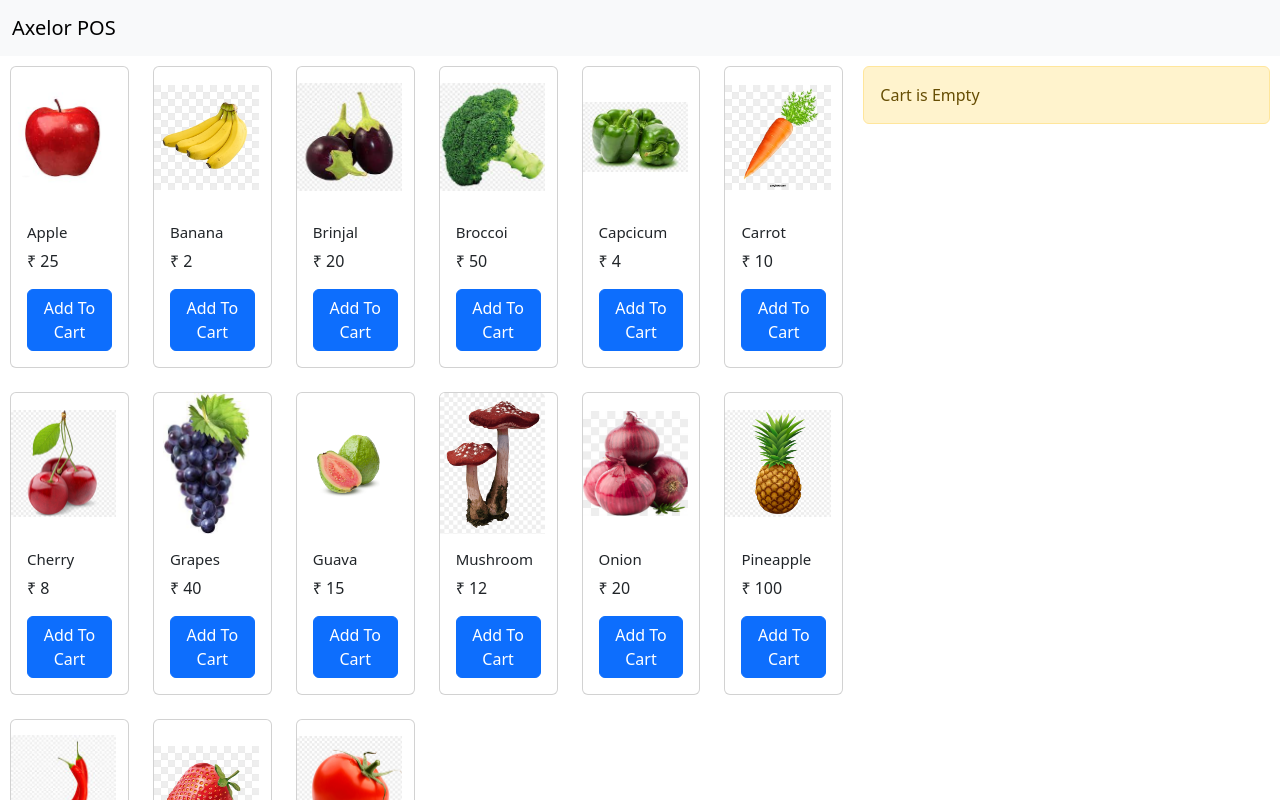
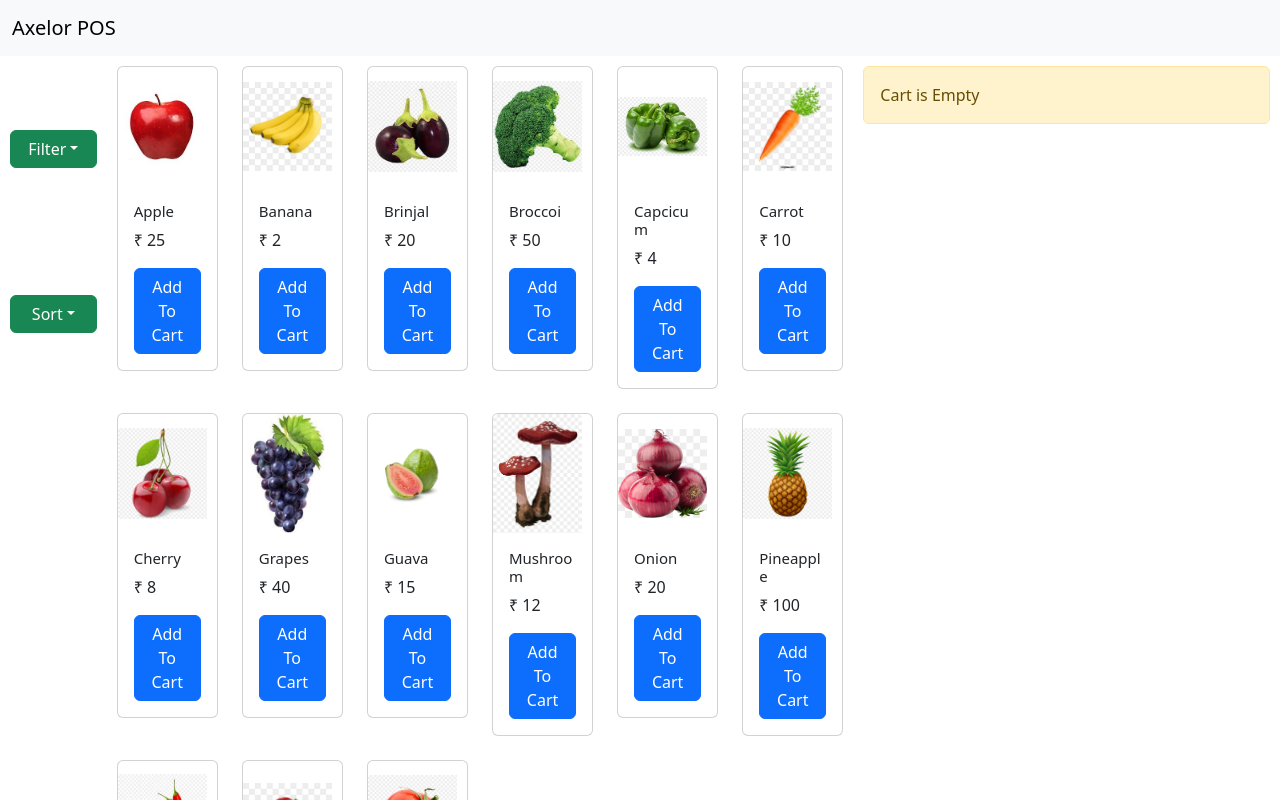
Before and after one commit to kanishkadeo27/Axelor-React, a React (Create React App) app in the folder posapp/: page / in a window 1280 px wide. Shown: the top 800 px of the page. Built offline with nearby package versions, Linux system fonts and the light colour scheme.

Commit message:
added sort and filter functionalities

```diff
--- /dev/null
+++ b/posapp/src/components/Dropdown.jsx
@@ -0,0 +1,21 @@
+import Dropdown from "react-bootstrap/Dropdown";
+
+function DropdownMenu({ HandleFilter, items, dropdownTitle }) {
+  return (
+    <Dropdown className="dropdown-container">
+      <Dropdown.Toggle variant="success" id="dropdown-basic">
+        {dropdownTitle}
+      </Dropdown.Toggle>
+
+      <Dropdown.Menu className="dropdown-menu">
+        {items.map((item, id) => (
+          <Dropdown.Item href="#" onClick={() => HandleFilter(item.title)} key={item.id} >
+            {item.title}
+          </Dropdown.Item>
+        ))}
+      </Dropdown.Menu>
+    </Dropdown>
+  );
+}
+
+export default DropdownMenu;
--- a/posapp/src/components/MainContainer.jsx
+++ b/posapp/src/components/MainContainer.jsx
@@ -3,9 +3,12 @@ import Toasts from "./Toasts";
 import { DATA } from "../constant";
 import Cart from "./Cart";
 import CardItem from "./CardItem";
+import DropdownMenu from "./Dropdown";
+import { FILTER_DROPDOWN, SORT_DROPDOWN } from "../constant";
 
 function MainContainer() {
   const [items, addItems] = useState([]);
+  const [filteredItems, setFilteredItems] = useState([...DATA]);
   const [total, setTotal] = useState(0);
   const [toastsList, setToastsList] = useState([]);
 
@@ -29,18 +32,58 @@ function MainContainer() {
     }, 3000);
   };
 
+  const HandleFilter = (type) => {
+    const updatedData =
+      type === "All" ? DATA : DATA.filter((item) => item.type === type);
+    setFilteredItems(updatedData);
+  };
+
+  const HandleSortClick = (type) => {
+    if (type === "Price:Low to High") {
+      const sortedItems = [...filteredItems].sort((a, b) => a.price - b.price);
+      setFilteredItems(sortedItems);
+    } else if (type === "Price:High to Low") {
+      const sortedItems = [...filteredItems].sort((a, b) => b.price - a.price);
+      setFilteredItems(sortedItems);
+    } else if (type === "Name:asc") {
+      const sortedItems = [...filteredItems].sort(
+        (a, b) => a.title.charCodeAt(0) - b.title.charCodeAt(0)
+      );
+      setFilteredItems(sortedItems);
+    } else if (type === "Name:desc") {
+      const sortedItems = [...filteredItems].sort(
+        (a, b) => b.title.charCodeAt(0) - a.title.charCodeAt(0)
+      );
+      setFilteredItems(sortedItems);
+    }
+  };
+
   return (
     <>
       <div className="container-fluid">
         <div className="row">
-          <div className="col-md-8" style={{ padding: "10px" }}>
+          <div
+            className="col-md-1 dropdown-container"
+            style={{ padding: "10px" }}
+          >
+            <DropdownMenu
+              HandleFilter={HandleFilter}
+              dropdownTitle={"Filter"}
+              items={FILTER_DROPDOWN}
+            />
+            <DropdownMenu
+              HandleFilter={HandleSortClick}
+              dropdownTitle={"Sort"}
+              items={SORT_DROPDOWN}
+            />
+          </div>
+          <div className="col-md-7" style={{ padding: "10px" }}>
             <div className="row">
-              {DATA.map((item, i) => (
+              {filteredItems.map((item, i) => (
                 <CardItem key={i} item={item} handleAdd={handleAdd} />
               ))}
             </div>
           </div>
-
           <Cart items={items} total={total} />
         </div>
       </div>
--- a/posapp/src/constant.js
+++ b/posapp/src/constant.js
@@ -21,6 +21,7 @@ export const DATA = [
     title: "Apple",
     quantity: 1,
     price: 25.0,
+    type: "Fruits",
   },
   {
     id: 2,
@@ -28,6 +29,7 @@ export const DATA = [
     title: "Banana",
     quantity: 1,
     price: 2.0,
+    type: "Fruits",
   },
   {
     id: 3,
@@ -35,6 +37,7 @@ export const DATA = [
     title: "Brinjal",
     quantity: 1,
     price: 20.0,
+    type: "Veggies",
   },
   {
     id: 4,
@@ -42,6 +45,7 @@ export const DATA = [
     title: "Broccoi",
     quantity: 1,
     price: 50.0,
+    type: "Veggies",
   },
   {
     id: 5,
@@ -49,6 +53,7 @@ export const DATA = [
     title: "Capcicum",
     quantity: 1,
     price: 4.0,
+    type: "Veggies",
   },
   {
     id: 6,
@@ -56,6 +61,7 @@ export const DATA = [
     title: "Carrot",
     quantity: 1,
     price: 10.0,
+    type: "Veggies",
   },
   {
     id: 7,
@@ -63,6 +69,7 @@ export const DATA = [
     title: "Cherry",
     quantity: 1,
     price: 8.0,
+    type: "Fruits",
   },
   {
     id: 8,
@@ -70,6 +77,7 @@ export const DATA = [
     title: "Grapes",
     quantity: 1,
     price: 40.0,
+    type: "Fruits",
   },
   {
     id: 9,
@@ -77,6 +85,7 @@ export const DATA = [
     title: "Guava",
     quantity: 1,
     price: 15.0,
+    type: "Fruits",
   },
   {
     id: 10,
@@ -84,6 +93,7 @@ export const DATA = [
     title: "Mushroom",
     quantity: 1,
     price: 12.0,
+    type: "Veggies",
   },
   {
     id: 11,
@@ -91,6 +101,7 @@ export const DATA = [
     title: "Onion",
     quantity: 1,
     price: 20.0,
+    type: "Veggies",
   },
   {
     id: 12,
@@ -98,6 +109,7 @@ export const DATA = [
     title: "Pineapple",
     quantity: 1,
     price: 100.0,
+    type: "Fruits",
   },
   {
     id: 13,
@@ -105,6 +117,7 @@ export const DATA = [
     title: "Red-chilly",
     quantity: 1,
     price: 30.0,
+    type: "Veggies",
   },
   {
     id: 14,
@@ -112,6 +125,7 @@ export const DATA = [
     title: "Strawberry",
     quantity: 1,
     price: 10.0,
+    type: "Fruits",
   },
   {
     id: 15,
@@ -119,5 +133,40 @@ export const DATA = [
     title: "Tomato",
     quantity: 1,
     price: 3.0,
+    type: "Veggies",
   },
 ];
+
+export const FILTER_DROPDOWN = [
+  {
+    id: 1,
+    title: "All",
+  },
+  {
+    id: 2,
+    title: "Fruits",
+  },
+  {
+    id: 3,
+    title: "Veggies",
+  },
+];
+
+export const SORT_DROPDOWN = [
+  {
+    id: 1,
+    title: "Price:Low to High",
+  },
+  {
+    id: 2,
+    title: "Price:High to Low",
+  },
+  {
+    id: 3,
+    title: "Name:asc",
+  },
+  {
+    id: 4,
+    title: "Name:desc",
+  },
+];
--- a/posapp/src/index.css
+++ b/posapp/src/index.css
@@ -7,3 +7,16 @@
 .card-title {
   font-size: 15px;
 }
+
+.dropdown-menu{
+  width: 50px;
+}
+.dropdown-container{
+  display: flex;
+  flex-direction: column;
+  justify-content: space-around;
+  height: 350px;
+}
+.dropdown-menu{
+  width: 100px;
+}
```
